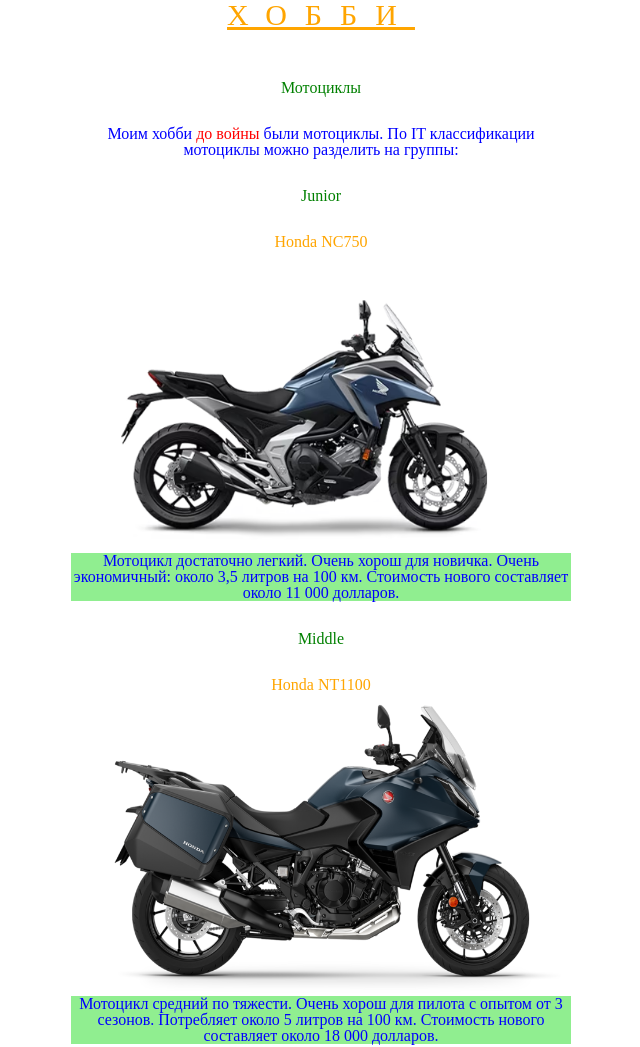
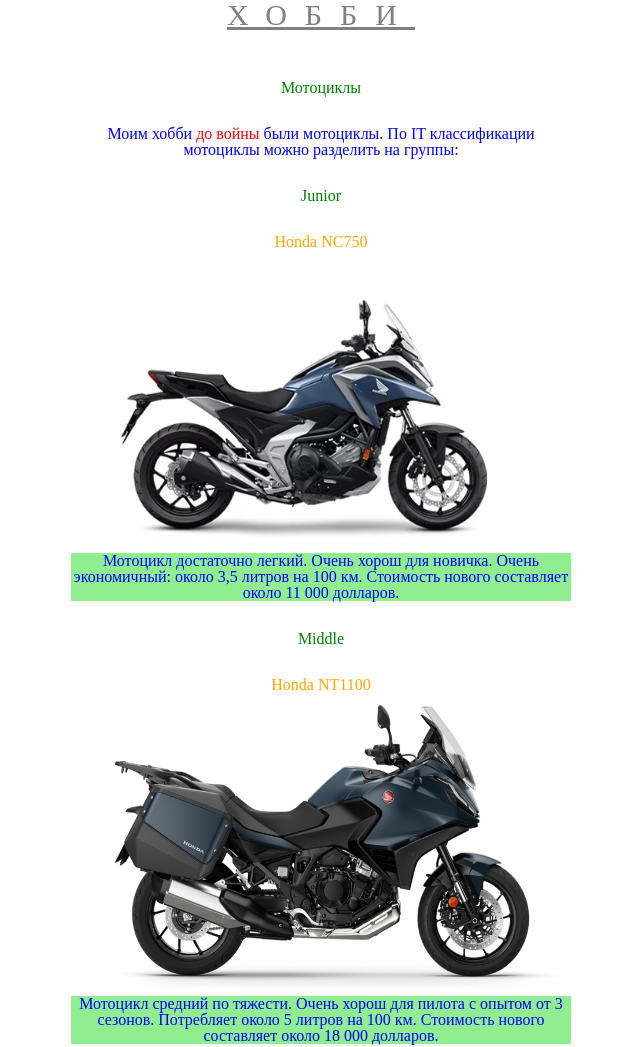
Before and after one commit to AlexandrUvarov/2hw, a plain HTML site: page index.html in a window 1280 px wide. Shown: the top 1047 px of the page, without its empty margins (319-959 px from the left). Drawn offline with Linux system fonts and the light colour scheme.

Commit message:
third commit

```diff
--- a/style/style.css
+++ b/style/style.css
@@ -49,7 +49,7 @@ table {
 
 h1 {
 
-    color: orange;
+    color: gray;
     text-align: center;
     text-decoration: underline;
     letter-spacing: 18px;
```
